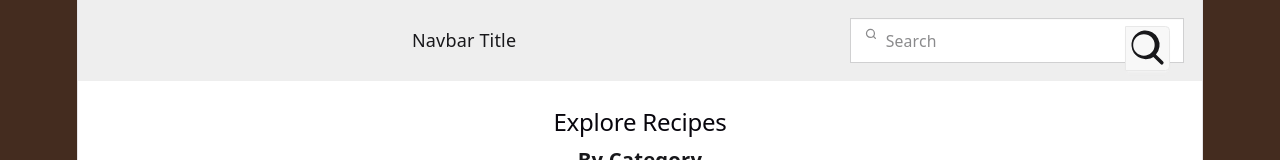
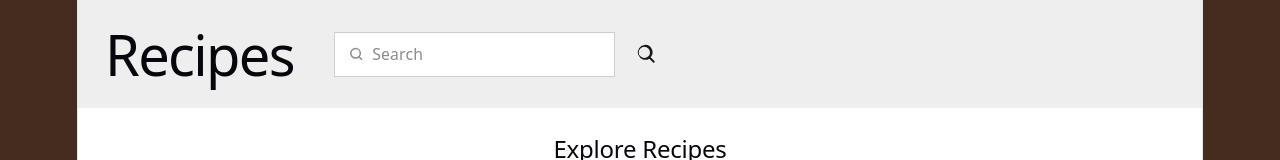
Before and after one commit to chadgarc/SBA10-Recipe-Discovery, a React (Vite) app: page / in a window 1280 px wide. Shown: the top 160 px of the page. Built offline with nearby package versions, Linux system fonts and the light colour scheme; no server answers.

Commit message:
feat: add vertical layout support and enter-key submission to SearchBar

```diff
--- a/src/Components/NavBar/SearchBar.tsx
+++ b/src/Components/NavBar/SearchBar.tsx
@@ -2,7 +2,7 @@ import { useState } from "react";
 import { useNavigate } from "react-router-dom";
 import { useDataContext } from "../../contextsAndProviders/DataContext";
 
-export function SearchBar(){
+export function SearchBar({ vertical = false }: { vertical?: boolean }){
     const [query, setQuery] = useState('');
     const navigate = useNavigate();
     const { setSearchQuery } = useDataContext();
@@ -15,8 +15,8 @@ export function SearchBar(){
     };
 
     return(
-        <>
-            <label className="input join">
+        <div className={`flex gap-2 ${vertical ? 'flex-col items-center w-full' : 'items-center'}`}>
+            <label className="input input-bordered join-item grow">
                 <svg className="h-[1em] opacity-50" xmlns="http://www.w3.org/2000/svg" viewBox="0 0 24 24">
                     <g
                     strokeLinejoin="round"
@@ -35,13 +35,14 @@ export function SearchBar(){
                     placeholder="Search"
                     value={query}
                     onChange={(e) => setQuery(e.target.value)}
+                    onKeyDown={(e) => e.key === 'Enter' && handleSearch()}
                 />
-                <button className="btn btn-square join-item" onClick={handleSearch}>
-                    <svg xmlns="http://www.w3.org/2000/svg" viewBox="0 0 24 24" fill="currentColor">
-                        <path d="M10 2a8 8 0 105.293 14.707l4 4a1 1 0 001.414-1.414l-4-4A8 8 0 0010 2zm0 2a6 6 0 110 12 6 6 0 010-12z"/>
-                    </svg>
-                </button>
             </label>
-        </>
+            <button className="btn btn-square btn-ghost" onClick={handleSearch}>
+                <svg xmlns="http://www.w3.org/2000/svg" viewBox="0 0 24 24" fill="currentColor" className="w-5 h-5">
+                    <path d="M10 2a8 8 0 105.293 14.707l4 4a1 1 0 001.414-1.414l-4-4A8 8 0 0010 2zm0 2a6 6 0 110 12 6 6 0 010-12z"/>
+                </svg>
+            </button>
+        </div>
     );
 }
--- a/src/Layout/Header/NavBar.tsx
+++ b/src/Layout/Header/NavBar.tsx
@@ -1,7 +1,6 @@
 import { SearchBar } from "../../Components/NavBar/SearchBar"
-
+import { Link } from "react-router-dom"
 export default function NavBar() {
-    const item1 = <SearchBar />
     return (
         <>
             <div className="drawer">
@@ -26,11 +25,11 @@ export default function NavBar() {
                         </svg>
                         </label>
                     </div>
-                    <div className="mx-2 flex-1 px-2">Navbar Title</div>
+                    <Link to="/"><div className="mx-2 flex-1 px-2"><h1 className="font-serif">Recipes</h1></div></Link>
                     <div className="hidden flex-none lg:block">
                         <ul className="menu menu-horizontal">
                         {/* Navbar menu content here */}
-                        <li>{item1}</li>
+                        <li><SearchBar /></li>
                         </ul>
                     </div>
                     </div>
@@ -40,7 +39,7 @@ export default function NavBar() {
                     <label htmlFor="my-drawer-2" aria-label="close sidebar" className="drawer-overlay"></label>
                     <ul className="menu bg-base-200 min-h-full w-80 p-4">
                     {/* Sidebar content here */}
-                        <li>{item1}</li>
+                        <li><SearchBar vertical /></li>
                     </ul>
                 </div>
             </div>
```
